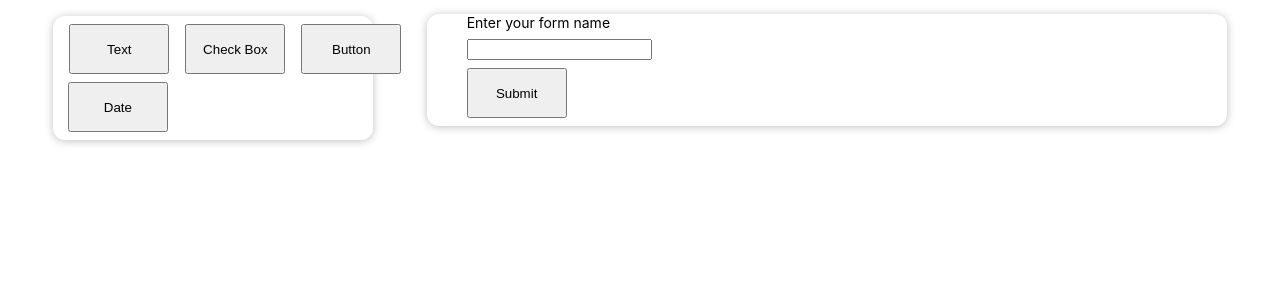
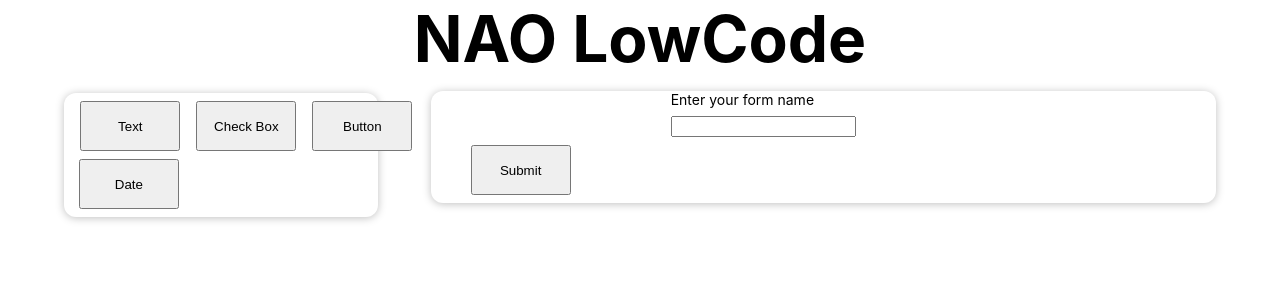
Before and after one commit to hamzaozan/bitirmebabagg, a React (Create React App) app: page /creation in a window 1280 px wide. Shown: the top 300 px of the page. Built offline with nearby package versions, Linux system fonts and the light colour scheme.

Commit message:
anasayfa ve yan sayfalar eklendi

```diff
--- a/package.json
+++ b/package.json
@@ -3,6 +3,7 @@
   "version": "0.1.0",
   "private": true,
   "dependencies": {
+    "@ant-design/icons": "^5.0.1",
     "@testing-library/jest-dom": "^5.16.5",
     "@testing-library/react": "^13.4.0",
     "@testing-library/user-event": "^13.5.0",
@@ -10,6 +11,7 @@
     "react": "^18.2.0",
     "react-beautiful-dnd": "^13.1.1",
     "react-dom": "^18.2.0",
+    "react-router-dom": "^6.8.2",
     "react-scripts": "5.0.1",
     "web-vitals": "^2.1.4"
   },
--- a/src/App.js
+++ b/src/App.js
@@ -1,137 +1,18 @@
-import './App.css';
-import {Checkbox, Col, Row, Space} from 'antd';
-import Card from './Components/UI/Card'
 import React,{useState} from "react";
-import ButtonReturner from "./Components/Returners/ButtonReturner";
-import DateReturner from "./Components/Returners/DateReturner";
-import LeftMenu from "./Components/LeftMenu";
-
-let süslüa='{';
-let süslüb='}';
-let küçük='<';
-let büyük='>';
-let submit=true;
-let formName=''
+import { BrowserRouter as Router, Routes, Route}from 'react-router-dom';
+import CreationPage from "./Components/Pages/CreationPage";
+import HomePage from "./Components/Pages/HomePage";
+import Templates from "./Components/Pages/Templates";
 
 function App() {
-  const [submitted,setSubmitted] = useState([])
-  const [dropped, setDropped] = useState([]);
-  const [enteredData,setEnteredData] = useState('')
-
-  const formNameChanger = (event) =>{
-    formName=event.target.value;
-    console.log(event.target.value)
-  }
-
-  const dataAdder = (event) =>{
-    setEnteredData(event.target.value);
-    console.log(enteredData)
-  }
-
-  const onClick = (expense) => {
-    const data = {
-      id: expense,
-      statement: '',
-      enteredData: '',
-    };
-    if (data.id === 1) {
-      let statementp1='<text>'
-      data.enteredData=''//çözülmesi gereken kısımlardan biri
-      let statementp2='</text>'
-      data.statement = statementp1+data.enteredData+statementp2
-    }
-    if (data.id === 2) {
-      data.statement = '<Checkbox><input/></Checkbox>'
-    }
-    if (data.id ===3 ){
-      data.statement= '<Button>my button</Button>'
-    }
-    setDropped((prevExpenses) => {
-      return [data, ...prevExpenses];
-    });
-  };
-
-  function Submitter() {
-    let a =''
-    setSubmitted(dropped)
-    /*for (const i in dropped){
-      if(dropped[i].statement==='<text/>'){
-        dropped[i].statement = '<text> entered data </text>'
-      }
-      a =dropped[i].statement +'\n';
-      setSubmitted(a);
-    }*/
-    submit=false;
-  }
-
   return (
-    <div>
-      <Row>
-        <Col span={1}/>
-        <Col span={6}>
-          <LeftMenu onClick={onClick}/>
-        </Col>
-        <Col span={1}/>
-        <Col span={15}>
-          <Card>
-            <ul>
-              <Space direction="vertical" size="small" style={{ display: 'flex' }}>
-                <label>Enter your form name</label>
-                <input onChange={formNameChanger}/>
-              {dropped.map((element) => (
-                <div style={{
-                  display: 'flex',
-                  alignItems: 'center',
-                  justifyContent: 'center',
-                }}>
-                  {element.id === 1 && <input onChange={dataAdder}/>}
-                  {element.id === 2 && <Checkbox><input/></Checkbox>}
-                  {element.id === 3 && <ButtonReturner/>}
-                  {element.id === 4 && <DateReturner/>}
-                </div>
-              ))}
-                <button style={{margin:'0px 0px 8px'}} onClick={Submitter}>Submit</button>
-              </Space>
-            </ul>
-          </Card>
-        </Col>
-        <Col span={1}/>
-      </Row>
-      <Row style={{
-        display: 'flex',
-        alignItems: 'center',
-        justifyContent: 'center',
-      }}>
-        {!submit &&
-        <Card>
-          <div style={{width:'125vh', margin:'8px 8px 10px'}}>
-            <div>
-              <text style={{display:'flex'}}>import React from "react";</text>
-              <text style={{display:'flex'}} >import {süslüa} Checkbox, Space, Button {süslüb} from "antd";</text>
-              <text style={{display:'flex'}}>const {formName} = () => {süslüa}</text>
-              <text style={{display:'flex',margin:'0px 16px 0px'}}>return(</text>
-              <text style={{display:'flex',margin:'0px 24px 0px'}}>{küçük}div style={süslüa}{süslüa}margin:'0px 8px 0px'{süslüb}{süslüb}{büyük}</text>
-              <text style={{margin:'0px 32px 0px'}}>{küçük}Space direction='vertical' size='small'{büyük}</text>
-            </div>
-            <ul>
-              {submitted.map((element) => (
-                <div>
-                  {element.statement}
-                </div>
-              ))}
-            </ul>
-            <div>
-              <text style={{display:'flex',margin:'0px 32px 0px'}}>{küçük}/Space{büyük}</text>
-              <text style={{display:'flex',margin:'0px 24px 0px'}}>{küçük}/div{büyük}</text>
-              <text style={{display:'flex',margin:'0px 16px 0px'}}>);</text>
-              <text style={{display:'flex'}}>{süslüb}</text>
-              <text style={{display:'flex'}}>export default {formName};</text>
-            </div>
-          </div>
-        </Card>
-        }
-      </Row>
-    </div>
+    <Router>
+      <Routes>
+        <Route path='/' element = {<HomePage/>} />
+        <Route path='/creation' element={<CreationPage />} />
+        <Route path='/templates' element={<Templates/>}/>
+      </Routes>
+    </Router>
   );
 }
 
--- /dev/null
+++ b/src/Components/Pages/CreationPage.js
@@ -0,0 +1,148 @@
+import {Button, Checkbox, Col, Row, Space} from 'antd';
+import { MinusCircleOutlined, PlusOutlined } from '@ant-design/icons';
+import Card from '../UI/Card'
+import React,{useState} from "react";
+import ButtonReturner from "../Returners/ButtonReturner";
+import DateReturner from "../Returners/DateReturner";
+import LeftMenu from "../LeftMenu";
+
+let süslüa='{';
+let süslüb='}';
+let küçük='<';
+let büyük='>';
+let submit=true;
+let formName=''
+
+const CreationPage = () => {
+  const [submitted,setSubmitted] = useState([])
+  const [dropped, setDropped] = useState([]);
+  const [enteredData,setEnteredData] = useState('')
+
+  const formNameChanger = (event) =>{
+    formName=event.target.value;
+    console.log(event.target.value)
+  }
+
+  const dataAdder = (event) =>{
+    setEnteredData(event.target.value);
+    console.log(enteredData)
+  }
+
+  const onClick = (expense) => {
+    const data = {
+      id: expense,
+      statement: '',
+      enteredData: '',
+    };
+    if (data.id === 1) {
+      let statementp1='<text>'
+      data.enteredData=''//çözülmesi gereken kısımlardan biri
+      let statementp2='</text>'
+      data.statement = statementp1+data.enteredData+statementp2
+    }else if (data.id === 2) {
+      data.statement = '<Checkbox><input/></Checkbox>'
+    }else if (data.id ===3 ){
+      data.statement= '<Button>my button</Button>'
+    }else if (data.id===4){
+      data.statement='<DatePicker/>'
+    }
+    setDropped((prevExpenses) => {
+      return [data, ...prevExpenses];
+    });
+  };
+
+  function Submitter() {
+    let a =''
+    setSubmitted(dropped)
+    /*for (const i in dropped){
+      if(dropped[i].statement==='<text/>'){
+        dropped[i].statement = '<text> entered data </text>'
+      }
+      a =dropped[i].statement +'\n';
+      setSubmitted(a);
+    }*/
+    submit=false;
+  }
+
+  function Remove() {
+    console.log('removed');
+  }
+
+  return (
+    <div>
+      <h2 style={{margin:'0px 0px 0px',
+        display: 'flex',
+        alignItems: 'center',
+        justifyContent: 'center',
+        fontSize:'8vh'
+      }}>NAO LowCode</h2>
+      <Row style={{margin:'0px 12px 0px'}}>
+        <Col span={1}/>
+        <Col span={6}>
+          <LeftMenu onClick={onClick}/>
+        </Col>
+        <Col span={1}/>
+        <Col span={15}>
+          <Card>
+            <ul>
+              <Space direction="vertical" size="small" style={{ display: 'flex' }}>
+                <label style={{margin:'0px 200px 0px'}}>Enter your form name</label>
+                <input style={{margin:'0px 200px 0px'}} onChange={formNameChanger}/>
+                {dropped.map((element) => (
+                  <div style={{
+                    display: 'flex',
+                    alignItems: 'center',
+                    justifyContent: 'center',
+                  }}>
+                    {element.id === 1 && <div><input onChange={dataAdder}/><MinusCircleOutlined onClick={Remove}/></div>}
+                    {element.id === 2 && <div><Checkbox><input/></Checkbox> <MinusCircleOutlined onClick={Remove}/></div>}
+                    {element.id === 3 && <div><ButtonReturner/><MinusCircleOutlined onClick={Remove}/></div>}
+                    {element.id === 4 && <div><DateReturner/><MinusCircleOutlined onClick={Remove}/></div>}
+                  </div>
+                ))}
+                <button style={{margin:'0px 0px 8px'}} onClick={Submitter}>Submit</button>
+              </Space>
+            </ul>
+          </Card>
+        </Col>
+        <Col span={1}/>
+      </Row>
+      <Row style={{
+        display: 'flex',
+        alignItems: 'center',
+        justifyContent: 'center',
+      }}>
+        {!submit &&
+          <Card>
+            <div style={{width:'125vh', margin:'8px 8px 10px'}}>
+              <div>
+                <text style={{display:'flex'}}>import React from "react";</text>
+                <text style={{display:'flex'}} >import {süslüa} Checkbox, Space, Button {süslüb} from "antd";</text>
+                <text style={{display:'flex'}}>const {formName} = () => {süslüa}</text>
+                <text style={{display:'flex',margin:'0px 16px 0px'}}>return(</text>
+                <text style={{display:'flex',margin:'0px 24px 0px'}}>{küçük}div style={süslüa}{süslüa}margin:'0px 8px 0px'{süslüb}{süslüb}{büyük}</text>
+                <text style={{margin:'0px 32px 0px'}}>{küçük}Space direction='vertical' size='small'{büyük}</text>
+              </div>
+              <ul>
+                {submitted.map((element) => (
+                  <div>
+                    {element.statement}
+                  </div>
+                ))}
+              </ul>
+              <div>
+                <text style={{display:'flex',margin:'0px 32px 0px'}}>{küçük}/Space{büyük}</text>
+                <text style={{display:'flex',margin:'0px 24px 0px'}}>{küçük}/div{büyük}</text>
+                <text style={{display:'flex',margin:'0px 16px 0px'}}>);</text>
+                <text style={{display:'flex'}}>{süslüb}</text>
+                <text style={{display:'flex'}}>export default {formName};</text>
+              </div>
+            </div>
+          </Card>
+        }
+      </Row>
+    </div>
+  );
+}
+
+export default CreationPage;
--- /dev/null
+++ b/src/Components/Pages/HomePage.js
@@ -0,0 +1,17 @@
+import React from "react";
+
+const HomePage = () => {
+  return(
+    <div>
+      <h2>Welcome</h2>
+      <a href='/creation'>
+        <button>Create your own form</button>
+      </a>
+      <a href='/templates'>
+        <button>Use template</button>
+      </a>
+    </div>
+  );
+}
+
+export default HomePage;
--- /dev/null
+++ b/src/Components/Pages/Templates.js
@@ -0,0 +1,10 @@
+import React from "react";
+
+const Templates = () => {
+  return (
+    <div style={{margin:'25vh 50vh 0vh'}}>
+      <h2>SİTEMİZ YAPIM AŞAMASINDADIR</h2>
+    </div>
+  );
+}
+export default Templates;
```
Also changed, not shown: 1 other file (tests, documents, lock files or other folders).
